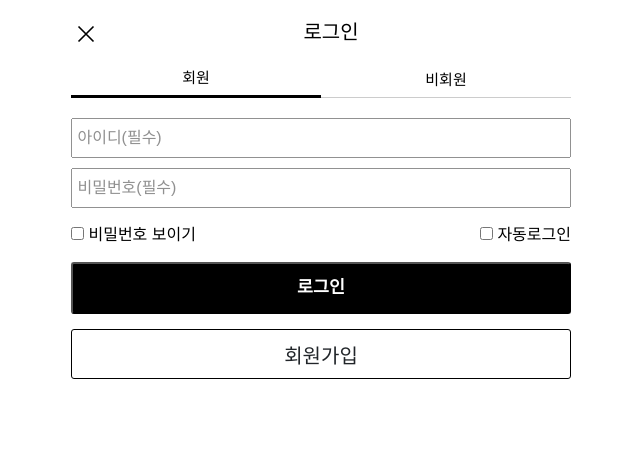
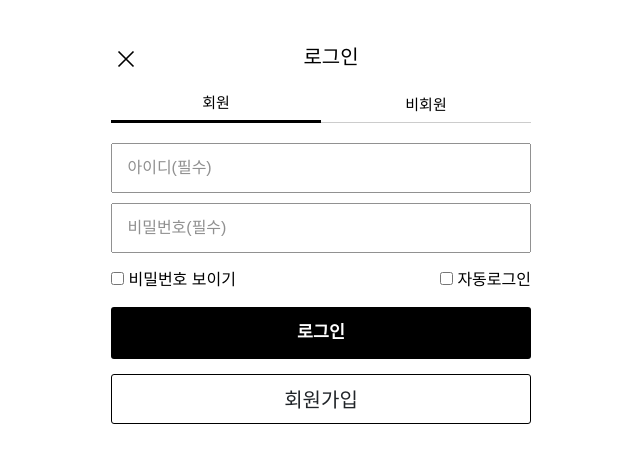
Before and after one commit to jayPark14/burger_miniProject, a React (Create React App) app: page /loginpage in a window 1280 px wide. Shown: the top 462 px of the page, without its empty margins (319-959 px from the left). Built offline with nearby package versions, Linux system fonts and the light colour scheme.

Commit message:
css 리팩토링

```diff
--- a/src/burger/Home.js
+++ b/src/burger/Home.js
@@ -87,11 +87,10 @@ function Footer() {
                     <span></span><br/><br/>
                     <div>
                         <big>
-                            <span>고객센터 : <a href="tel:1234-5678"> <b>1234-5678</b></a></span>
+                            <span>고객센터 : <a href="tel:1234-5678"> <b>1234-5678</b></a></span><br/>
                             <small>평일 09:00~18:00(주말 및 공휴일 off)</small>
                         </big>
                     </div>
-                    <br/>
                     <div className="copyright">
                         Copyright © 2022 바른버거 주식회사. All Rights Reserved.
                     </div>
--- a/src/burger/LoginPage.css
+++ b/src/burger/LoginPage.css
@@ -5,8 +5,9 @@ a{
 }
 
 #mb_login {
-    margin: 15px auto;
-    max-width: 500px;
+    margin: 40px auto;
+    max-width: 420px;
+
 }
 
 
@@ -65,6 +66,8 @@ a{
 
 #login_id, #login_pw, #od_name, #od_id{
     opacity: 0.8;
+    height: 50px;
+    padding-left:10px;
 }
 
 
@@ -80,7 +83,8 @@ a{
     height: 52px;
     margin: 5px 0;
     font-size: 1.083em;
-    font-weight: bold
+    font-weight: bold;
+    border:none;
 }
 
 #flogin {
@@ -120,18 +124,13 @@ input[type=text]:focus, input[type=password]:focus, textarea:focus, select:focus
     color: #fff;
 }
 
-.mb_join_box{
-    border:1px solid black;
-    border-radius: 3px;
-    margin-top: 15px;
-    height: 50px;
-}
 
 
 /* 회원-확인 버튼*/
 #mb_login .btn_login {
     width: 100%;
     border-radius: 3px;
+    border:none;
     height: 52px;
     font-size: 1.083em;
     font-weight: bold;
@@ -143,6 +142,10 @@ input[type=text]:focus, input[type=password]:focus, textarea:focus, select:focus
 
 .mb_join_btn{
     width: 100%;
+    border-radius: 3px;
+    margin-top: 15px;
+    height: 50px;
+    border:1px solid black;
 }
 
 .pull-left{
--- a/src/burger/LoginPage.js
+++ b/src/burger/LoginPage.js
@@ -172,15 +172,9 @@ function LoginUser() {
 
                     <input type="submit" value="로그인" className="btn_login"/>
                 </div>
-
-                <section className="">
-
-                    <div className="mb_join_box">
                         <Button href="./regterms" variant="" size="lg" className="mb_join_btn">
                             회원가입
                         </Button>
-                    </div>
-                </section>
             </form>
         </div>
     )
--- a/src/burger/Mypage.js
+++ b/src/burger/Mypage.js
@@ -57,7 +57,7 @@ function MemberHead(){
                           </span>
                     </span>
                 </div>
-                <div className="log_text">로그인 아이디 : <big className="">{userSession}</big> </div>
+                <div className="log_text">안녕하세요! <big className="">{userSession}</big> 님</div>
             </div>
         </section>
     )
--- a/src/burger/Navigation.css
+++ b/src/burger/Navigation.css
@@ -194,12 +194,19 @@
 }
 
 .sidebar_btn {
-    margin : 80px 40px 0 40px;
+    /*margin : 80px 40px 0 40px;*/
+    margin-top:80px;
+    margin-bottom: 20px;
+    /*margin-left:40px;*/
+    /*padding:20px;*/
+    display: flex;
 }
 
 .sb_btn1, .sb_btn3 {
     border: 1px solid black;
     width: 155px;
+    margin: 0 20px 0 33px;
+    /*margin: 0 20px;*/
     background-color: white;
 
 }
@@ -348,11 +355,11 @@
 
 /* 슬라이드메뉴 부트스트랩 아코디언 색상 변경*/
 .panel-header button {
-    border: none;
-    background: transparent;
+    /*border: none;*/
+    /*background: transparent;*/
 }
 .panel-header button:focus {
     background-color: white;
-    outline: 0px auto -webkit-focus-ring-color;
-    border:none;
+    /*outline: 0px auto -webkit-focus-ring-color;*/
+    border:none !important;
 }
--- a/src/burger/Navigation.js
+++ b/src/burger/Navigation.js
@@ -160,7 +160,7 @@ const Navigation = ({width = 400}) => {
                                 <div className="_item">
 
                                     <div className="card-header">
-                                        <a className="card-link no_collapse" href="">스토리</a>
+                                        <a className="card-link no_collapse" href="">&nbsp;&nbsp;스토리</a>
                                     </div>
 
 
@@ -215,7 +215,7 @@ const Navigation = ({width = 400}) => {
                                 <div className="_item">
                                     <div className="card-header no-border">
                                         <a className="card-link no_collapse" href="">
-                                            이벤트
+                                            &nbsp;&nbsp;이벤트
                                         </a>
                                     </div>
                                 </div>
--- a/src/burger/Select.css
+++ b/src/burger/Select.css
@@ -22,6 +22,8 @@
 
 .menu_select{
     display: flex;
+    margin-left:10px;
+    margin-bottom: 20px;
 }
 
 .cal_btn{
@@ -29,11 +31,7 @@
     border:1px solid;
     width: 100px;
     text-align: center;
-    margin-right:280px;
-}
-
-.cal_btn :after{
-    background-color: black;
+    margin-right:270px;
 }
 
 
--- a/src/burger/Select.js
+++ b/src/burger/Select.js
@@ -56,7 +56,7 @@ function MenuSelect() {
                         : 'normal-day'
                 }
                 customInput={		      // 날짜 뜨는 인풋 커스텀
-                    <Form.Control as="textarea" rows={1} style={{width: "250px"}}/>
+                    <Form.Control as="textarea" rows={1} style={{width: "248px"}}/>
                 }
             />
 
@@ -147,7 +147,7 @@ function ItemList() {
 
             <div className="item_line">
                 <div className="sl_item sl_left">
-                    <div className="sl_item_image"><img src={burger_h}/></div>
+                    <div className="sl_item_image"><img src={burger_g}/></div>
                     <div className="sl_btn_box">
                         <button className="sl_btn" onClick={() => setCount4(count4 + 1)}>
                             +
@@ -160,7 +160,7 @@ function ItemList() {
                 </div>
 
                 <div className="sl_item sl_right">
-                    <div className="sl_item_image"><img src={burger_i}/></div>
+                    <div className="sl_item_image"><img src={burger_f}/></div>
                     <div className="sl_btn_box">
                         <button className="sl_btn" onClick={() => setCount5(count5 + 1)}>
                             +
@@ -175,7 +175,7 @@ function ItemList() {
 
             <div className="item_line">
                 <div className="sl_item sl_left">
-                    <div className="sl_item_image"><img src={burger_g}/></div>
+                    <div className="sl_item_image"><img src={burger_h}/></div>
                     <div className="sl_btn_box">
                         <button className="sl_btn" onClick={() => setCount6(count6 + 1)}>
                             +
@@ -188,7 +188,7 @@ function ItemList() {
                 </div>
 
                 <div className="sl_item sl_right">
-                    <div className="sl_item_image"><img src={burger_f}/></div>
+                    <div className="sl_item_image"><img src={burger_h}/></div>
                     <div className="sl_btn_box">
                         <button className="sl_btn" onClick={() => setCount7(count7 + 1)}>
                             +
```
